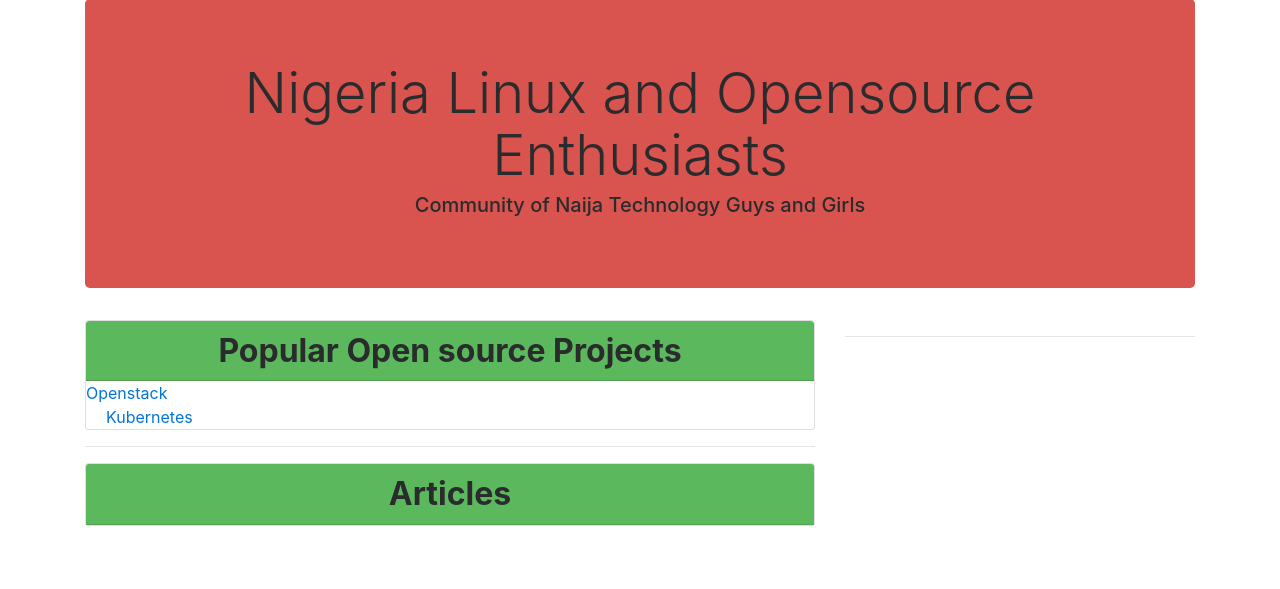
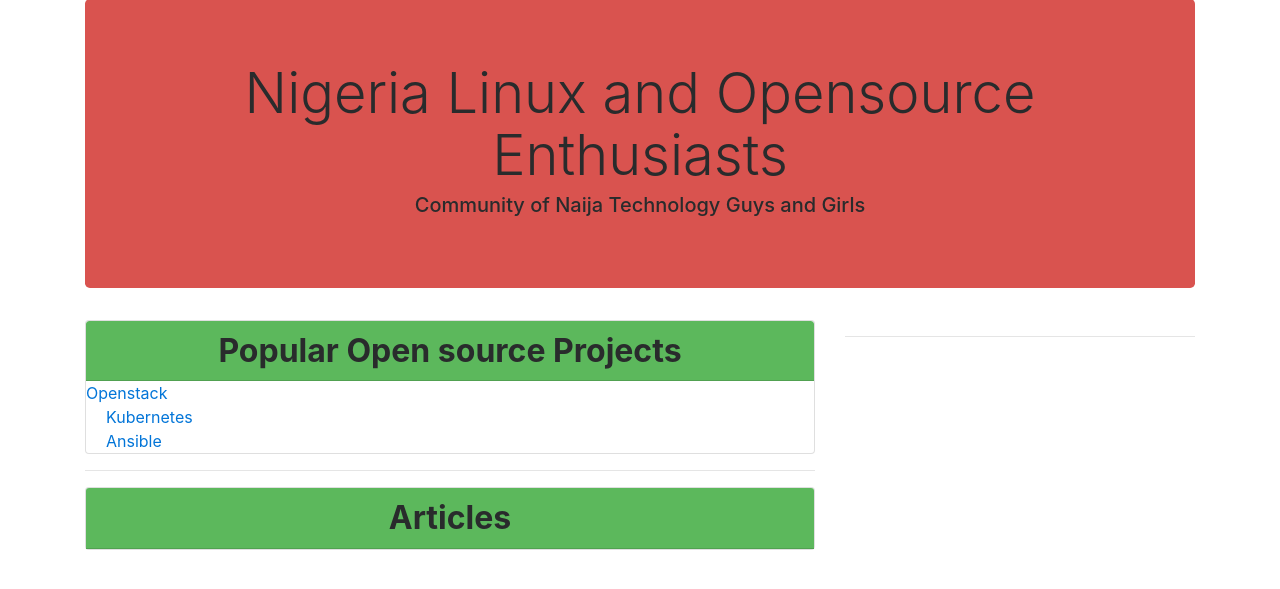
Before and after one commit to dolastack/naijalinux, a Django app: template templates/base.html in a window 1280 px wide. Shown: the part 90-679 px from the top of the page. Run offline with Django 3.2, Linux system fonts and the light colour scheme; the template is opened without the code that fills it, so the values that code supplies are empty; some libraries are stand-ins or nearby versions.

Commit message:
more open

```diff
--- a/templates/base.html
+++ b/templates/base.html
@@ -50,6 +50,7 @@
             <h2 class="card-header bg-success" style="font-weight: bold; text-align: center">Popular Open source Projects</h2>
               <a href="https://www.openstack.org/" class="card-link">Openstack</a>
               <a href="https://kubernetes.io/" class="card-link">Kubernetes</a>
+              <a href="https://kubernetes.io/" class="card-link">Ansible</a>
           </div>
           <hr />
           <div class="card " >
```
